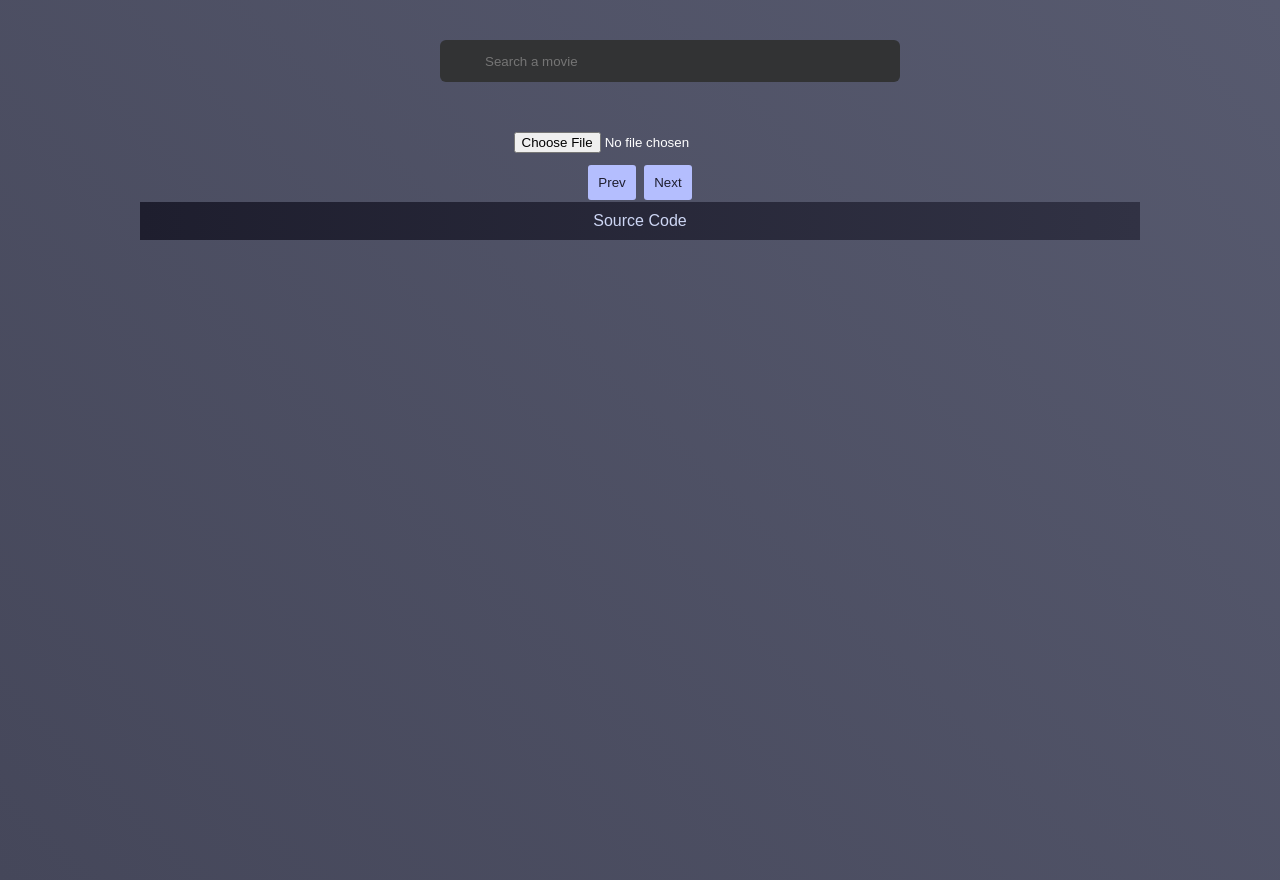
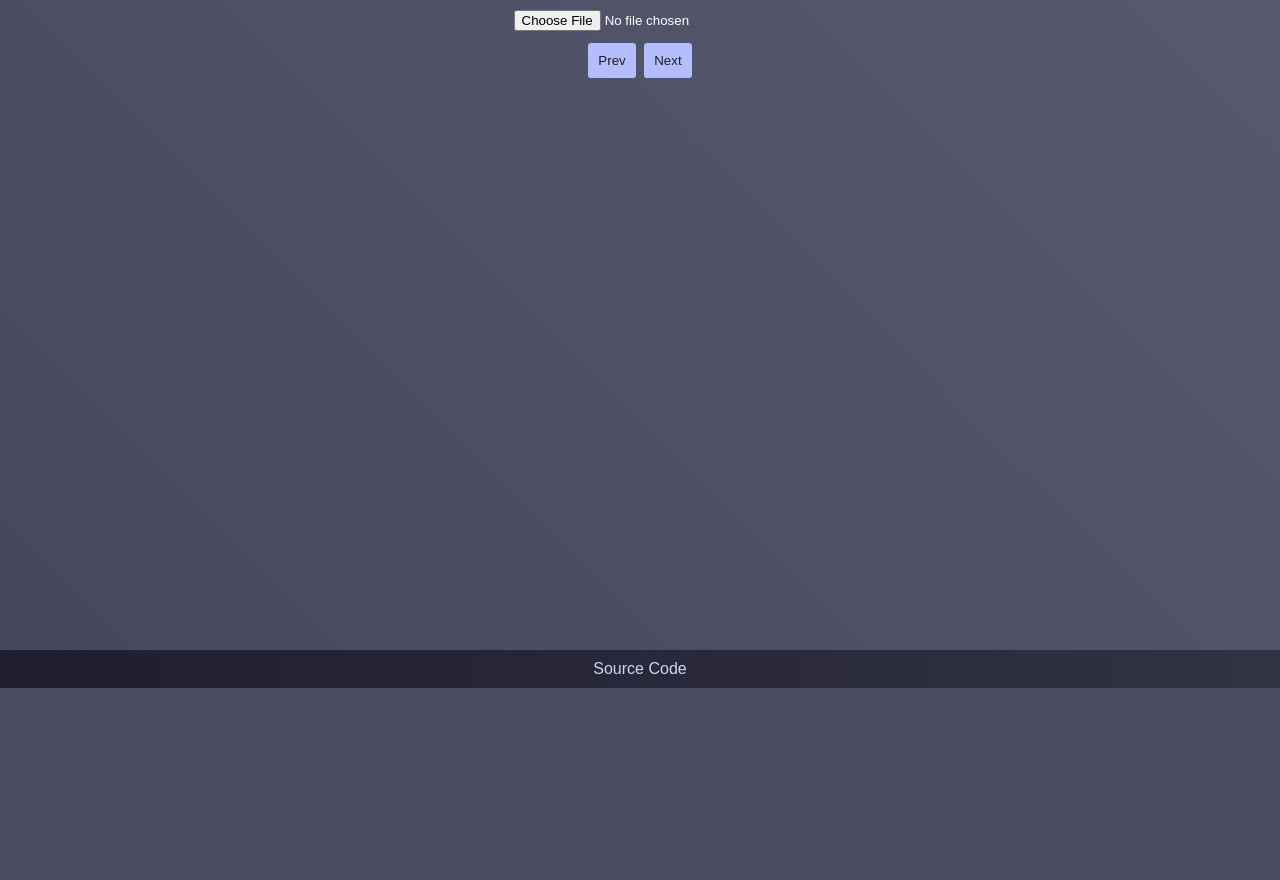
Before and after one commit to commrade-goad/imaginary-tales, a PHP site: page / in a window 1280 px wide. Shown: the part 112-992 px from the top of the page. After the commit the page ends 800 px from the top, so only its background shows below. Run offline with PHP 8.4, Linux system fonts and the light colour scheme; some web fonts are replaced.

Commit message:
little fix at the home page

```diff
--- a/index.html
+++ b/index.html
@@ -8,45 +8,6 @@
     <link rel="stylesheet" href="style.css" />
     <script src="jszip.min.js"></script>
     <script src="epub.min.js"></script>
-
-    <!-- Css Content -->
-    <style>
-              .container {
-        position: relative;
-        min-height: 100vh;
-        max-width: 1000px;
-        width: 100%;
-        margin: 0 auto;
-        padding: 40px 20px;
-      }
-      .container .search-box {
-        position: relative;
-        height: 42px;
-        max-width: 400px;
-        margin: 0 auto;
-        margin-bottom: 40px;
-      }
-      .search-box input {
-        position: absolute;
-        height: 100%;
-        width: 100%;
-        outline: none;
-        border: none;
-        background-color: #323334;
-        padding: 0 15px 0 45px;
-        color: #fff;
-        border-radius: 6px;
-      }
-      .search-box i {
-        position: absolute;
-        z-index: 2;
-        color: #999;
-        top: 50%;
-        left: 15px;
-        font-size: 20px;
-        transform: translateY(-50%);
-      }
-    </style>
 </head>
 
 <body>
@@ -54,13 +15,6 @@
     <!-- BATAS BAGIAN ATAS -->
 
     <div id="top-bar"></div>
-
-    <!-- Search Bar -->
-        <div class="container">
-      <div class="search-box">
-        <i class="bx bx-search"></i>
-        <input type="text" placeholder="Search a movie" />
-      </div>
 
     <!-- BATAS BAGIAN ATAS -->
 
--- a/style.css
+++ b/style.css
@@ -180,34 +180,6 @@ a:hover {
     transform: rotate(-45deg) translate(0px, 1px);
 }
 
-.judul-informasi{
-    text-align: center;
-    font-size:20px;
-    color:white;
-    padding:10px;
-}
-
-.sub {
-    font-size:20px;
-    display: flex;
-    flex-direction: column;
-}
-
-.ul-team {
-    padding:20px;
-    gap:95px;
-    display:flex;
-    justify-content: center;
-    align-items :center;
-    list-style-type: none;
-    font-size:25px;
-}
-
-.li-team {
-    width:30%;
-    color:white;
-}
-
 @media screen and (max-width: 822px){
     .menu-toggle {
         display: flex;
```
